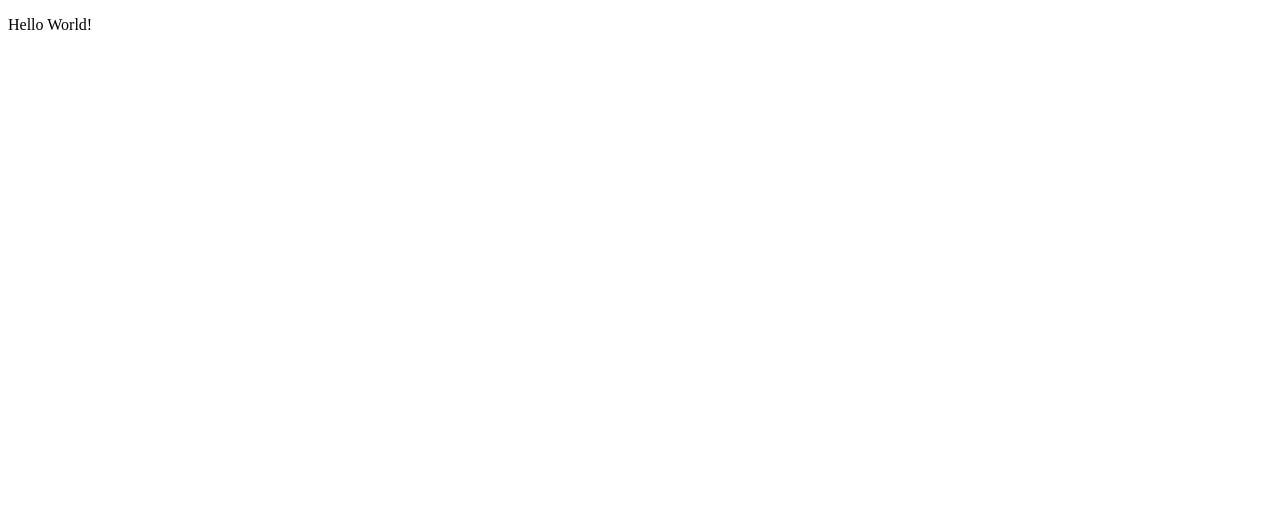
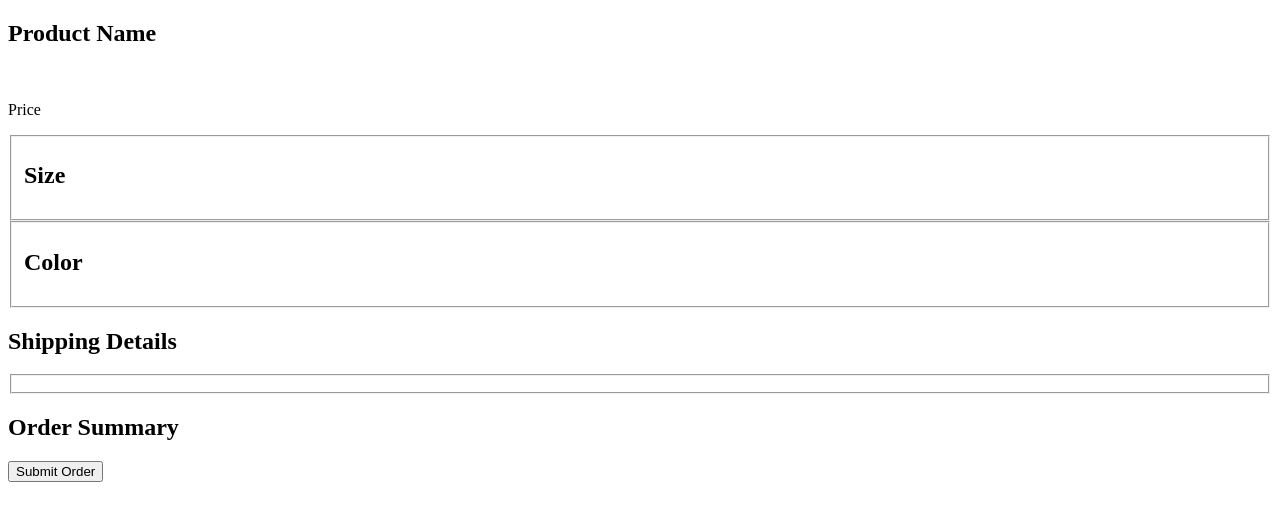
Before and after one commit to jessicakarpovich/form-project, a website: page index.html in a window 1280 px wide. Drawn offline with Linux system fonts and the light colour scheme.

Commit message:
Created core form.

```diff
--- a/index.html
+++ b/index.html
@@ -7,7 +7,33 @@
         <meta name="author" content="Jessica Karpovich">
         <meta name="viewport" content="width=device-width, initial-scale=1">
     </head>
-        <p>Hello World!</p>
+        <form action="">
+            <section class="product">
+                <h1 class="product-name">Product Name</h1>
+                <img src="" alt="">
+                <p class="price">Price</p>
+                <fieldset>
+                    <h2>Size</h2>
+                    <!-- Add radio buttons based on product -->
+                </fieldset>
+                <fieldset>
+                    <h2>Color</h2>
+                </fieldset>
+            </section>
+
+            <section class="shipping-details">
+                <h1>Shipping Details</h1>
+                <fieldset>
+                    <!-- Add labels and inputs with placeholder text -->
+                </fieldset>
+            </section>
+
+            <section class="order-summary">
+                <h1>Order Summary</h1>
+                <!-- Add order summary -->
+                <button type="submit">Submit Order</button>
+            </section>
+        </form>
 
     <body>
 
```
